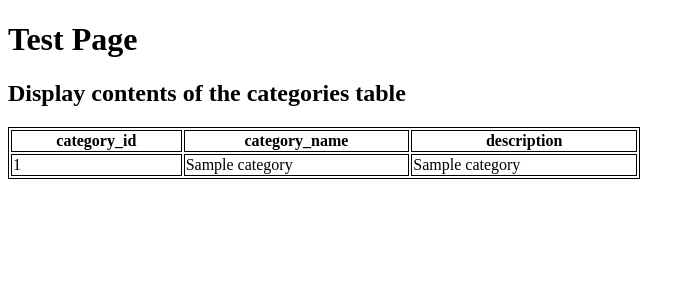
After one commit to AlfonsEdbom/University-Code, a Flask app: page /tables in a window 1280 px wide. The commit adds this page. Shown: the top 300 px of the page, without its empty margins (0-695 px from the left). Run offline with Flask 2, Linux system fonts and the light colour scheme; a database or web service that is not in the repository returns one stand-in record (values such as "Sample title"); some libraries are stand-ins or nearby versions.

Commit message:
saving progress

```diff
--- a/app.py
+++ b/app.py
@@ -1,5 +1,6 @@
 from flask import Flask, render_template, request, redirect, url_for
 import psycopg2
+import psycopg2.extras
 
 app = Flask(__name__)
 
@@ -14,5 +15,24 @@ def connectToDB():
 def home():
     return render_template("index.html")
 
+# display categories
+@app.route("/tables", methods=["GET"])
+def display_tables():
+    conn = connectToDB()
+    dict_cur = conn.cursor(cursor_factory=psycopg2.extras.DictCursor)
+
+    try:
+        dict_cur.execute('SELECT * FROM categories')
+    except:
+        print('could not execute query')
+    results = dict_cur.fetchall()
+    conn.close()
+    dict_cur.close()
+    return render_template("display.html", categories=results)
+
+@app.route("/add")
+def add_tuple():
+    pass
+
 if __name__ == "__main__":
     app.run(debug=True)
--- a/templates/base.html
+++ b/templates/base.html
@@ -1,5 +1,10 @@
 <!doctype html>
 <html>
+  <style>
+    table, th, td {
+      border:1px solid black;
+    }
+  </style>
 <head>
     <title>{% block title %}{% endblock %}</title>
     </head>
--- /dev/null
+++ b/templates/display.html
@@ -0,0 +1,26 @@
+{% extends "base.html" %}
+
+{% block title %}
+Display
+{% endblock %}
+
+{% block content %}
+<h2>Display contents of the categories table</h2>
+    <table style="width:50%">
+        <thead>
+            <th>category_id</th>
+            <th>category_name</th>
+            <th>description</th>
+        </thead>
+        <tbody>
+            {% for category in categories%}
+            <tr>
+                <td>{{category[0]}}</td>
+                <td>{{category[1]}}</td>
+                <td>{{category[2]}}</td>
+            </tr>
+            {% endfor %}
+        </tbody>
+    </table>
+
+{% endblock %}
```
